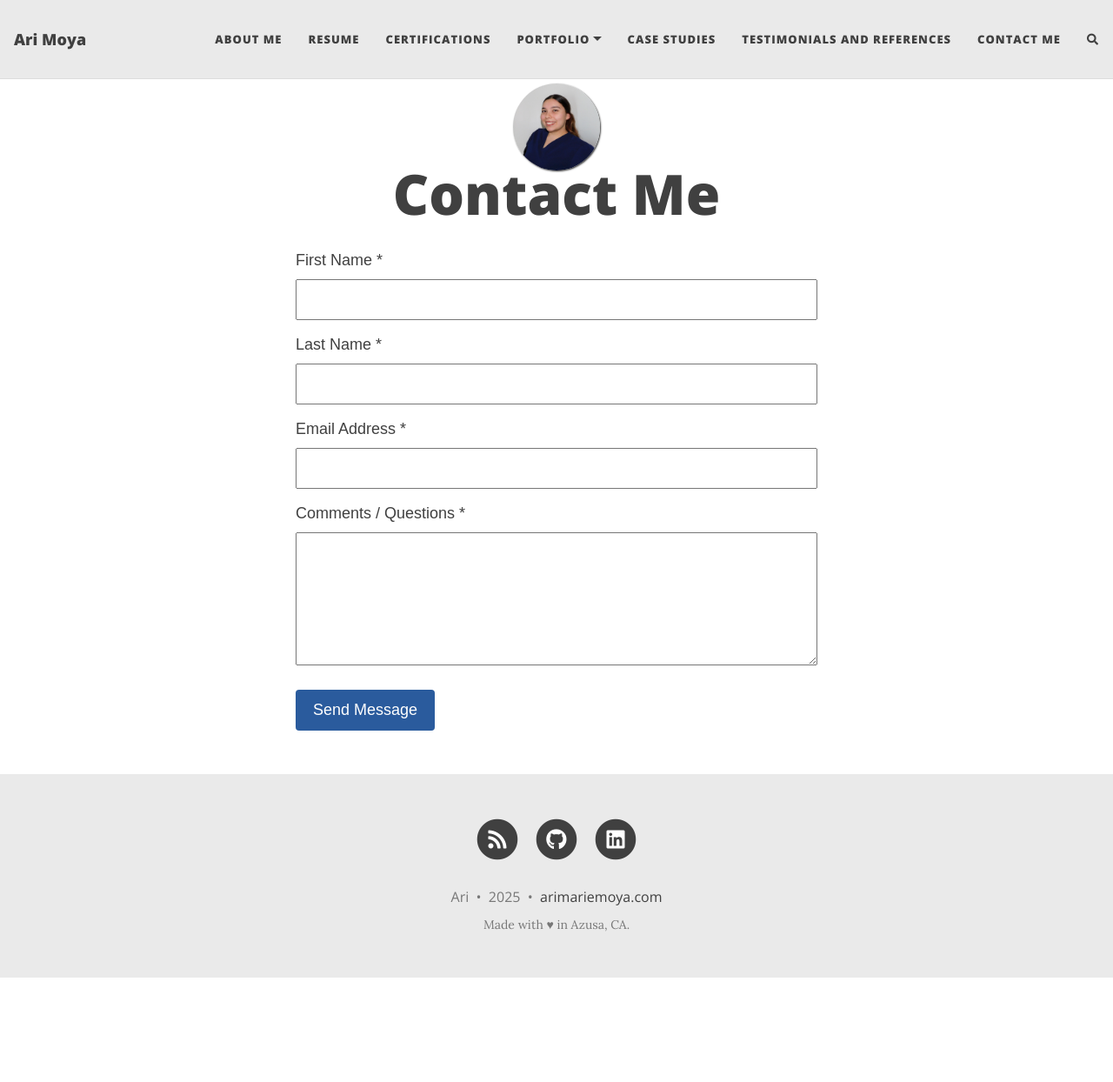
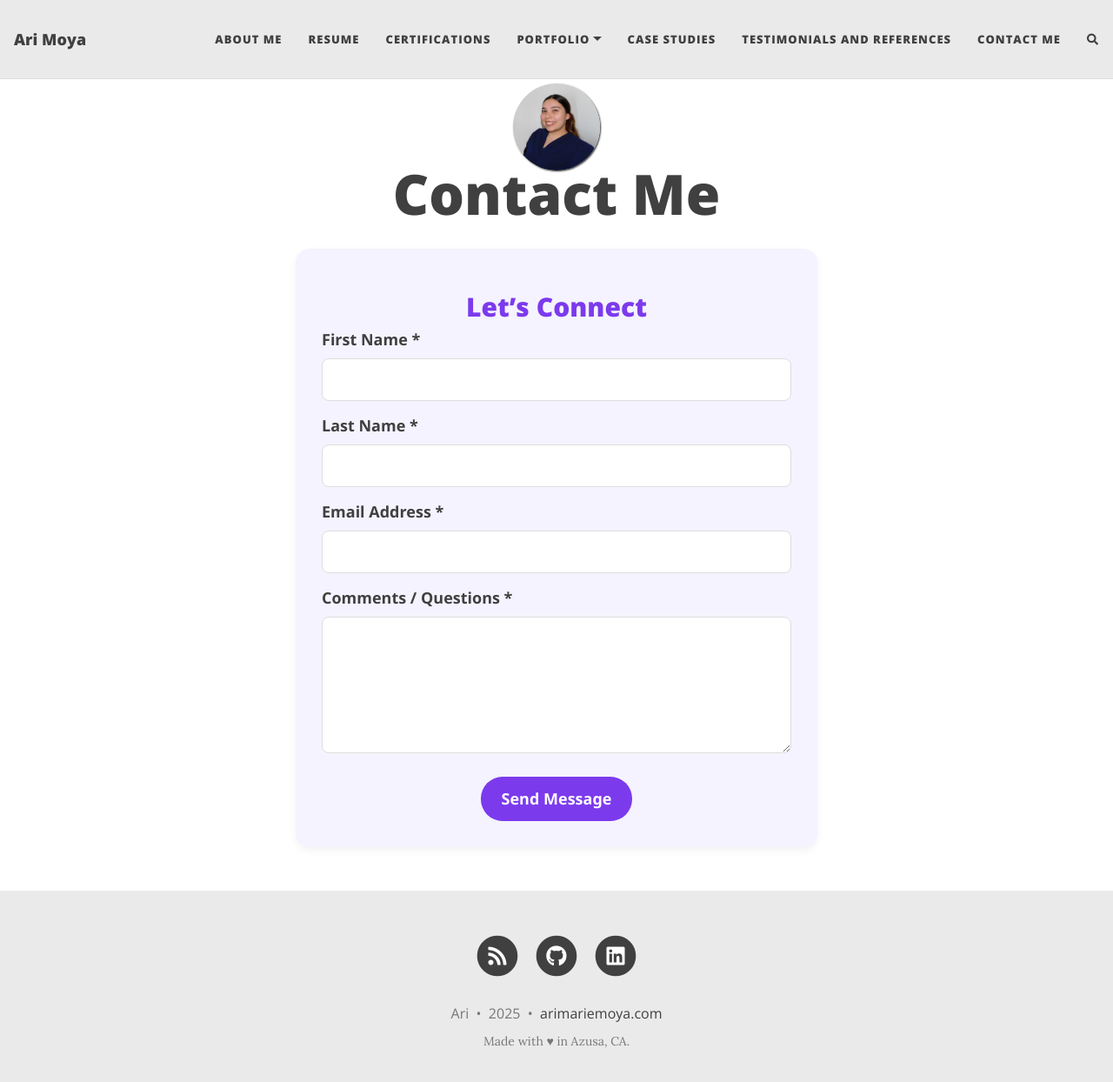
Before and after one commit to aiybusp/aiybusp.github.io, a Jekyll site: the page built from Contact-me.html, in a window 1280 px wide and 1258 px high. Shown: the top 1244 px of the window at 87% size. Built offline with Jekyll 4.4.1, drawn with Linux system fonts in a browser that asks for light colours; nearby versions of some CDN libraries; comment, search, counter and statistics services are not loaded.

Commit message:
Update Contact-me.html
girly pop update

```diff
--- a/Contact-me.html
+++ b/Contact-me.html
@@ -3,24 +3,28 @@ layout: page
 title: Contact Me
 permalink: /Contact-me/
 ---
+<div style="max-width: 600px; margin: 0 auto; font-family: 'Segoe UI', sans-serif; background-color: #f5f3ff; padding: 30px; border-radius: 16px; box-shadow: 0 4px 10px rgba(0,0,0,0.05);">
+  <h2 style="text-align: center; color: #7c3aed;">Let’s Connect</h2>
 
-<form action="https://formspree.io/f/xvgaqonn" method="POST" style="max-width: 600px; margin: 0 auto; font-family: sans-serif;">
-  <label for="first-name">First Name *</label><br>
-  <input type="text" name="first-name" required style="width: 100%; padding: 8px; margin-bottom: 15px;"><br>
+  <form action="https://formspree.io/f/xvgaqonn" method="POST">
+    <label for="first-name" style="font-weight: bold;">First Name *</label><br>
+    <input type="text" name="first-name" required style="width: 100%; padding: 10px; border-radius: 8px; border: 1px solid #ddd; margin-bottom: 15px;"><br>
 
-  <label for="last-name">Last Name *</label><br>
-  <input type="text" name="last-name" required style="width: 100%; padding: 8px; margin-bottom: 15px;"><br>
+    <label for="last-name" style="font-weight: bold;">Last Name *</label><br>
+    <input type="text" name="last-name" required style="width: 100%; padding: 10px; border-radius: 8px; border: 1px solid #ddd; margin-bottom: 15px;"><br>
 
-  <label for="email">Email Address *</label><br>
-  <input type="email" name="email" required style="width: 100%; padding: 8px; margin-bottom: 15px;"><br>
+    <label for="email" style="font-weight: bold;">Email Address *</label><br>
+    <input type="email" name="email" required style="width: 100%; padding: 10px; border-radius: 8px; border: 1px solid #ddd; margin-bottom: 15px;"><br>
 
-  <label for="message">Comments / Questions *</label><br>
-  <textarea name="message" rows="5" required style="width: 100%; padding: 8px; margin-bottom: 20px;"></textarea><br>
+    <label for="message" style="font-weight: bold;">Comments / Questions *</label><br>
+    <textarea name="message" rows="5" required style="width: 100%; padding: 10px; border-radius: 8px; border: 1px solid #ddd; margin-bottom: 20px;"></textarea><br>
 
-  <!-- Anti-spam hidden field -->
-  <input type="text" name="_gotcha" style="display: none;">
+    <input type="text" name="_gotcha" style="display: none;">
 
-  <button type="submit" style="background-color: #2a5b9d; color: white; padding: 10px 20px; border: none; border-radius: 4px; cursor: pointer;">
-    Send Message
-  </button>
-</form>
+    <div style="text-align: center;">
+      <button type="submit" style="background-color: #7c3aed; color: white; padding: 12px 24px; border: none; border-radius: 25px; font-weight: bold; cursor: pointer;">
+        Send Message
+      </button>
+    </div>
+  </form>
+</div>
```
